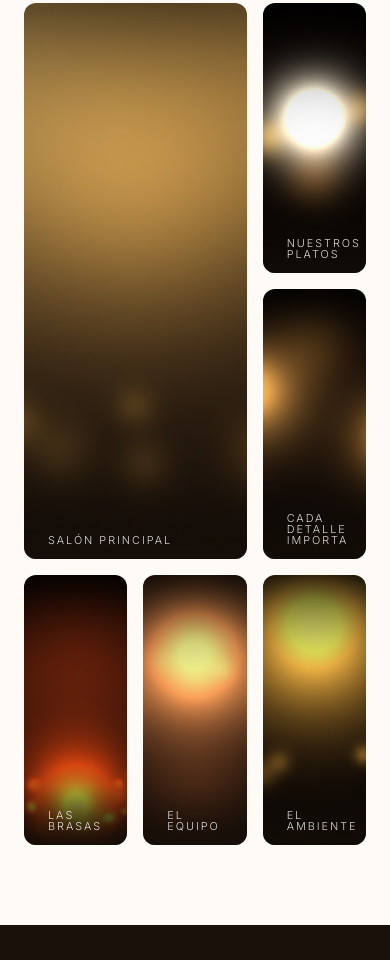
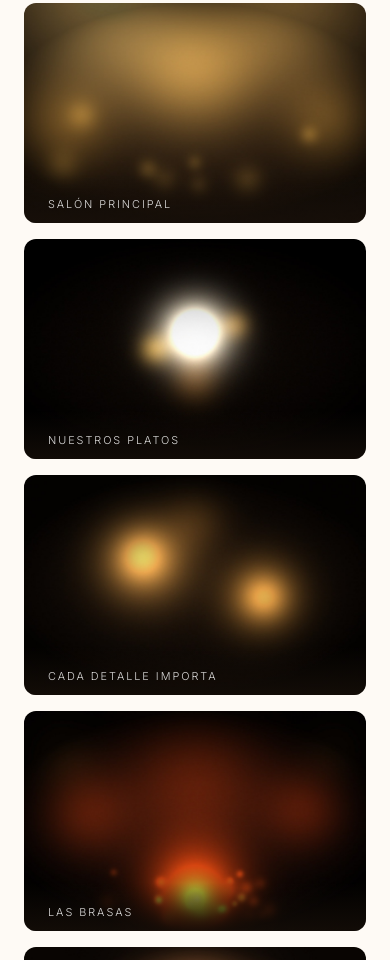
Before and after one commit to JeremiGP/Eiffel-Messon, a plain HTML site: page Messon_Eiffel/pages/nosotros.html in a window 390 px wide. Shown: the part 5090-6050 px from the top of the page. Drawn offline with nearby package versions, Linux system fonts and the light colour scheme.

Commit message:
Subida de correcion

```diff
--- a/Messon_Eiffel/assets/css/nosotros.css
+++ b/Messon_Eiffel/assets/css/nosotros.css
@@ -280,18 +280,30 @@
   .nos-equipo { padding: 5rem 1.5rem; }
   .equipo-grid { grid-template-columns: 1fr; max-width: 400px; }
   .nos-galeria { padding: 5rem 1.5rem; }
-  .galeria-grid-top { grid-template-columns: 1fr; height: auto; }
-  .galeria-grande { height: 260px; }
-  .galeria-col-der { flex-direction: row; }
-  .galeria-col-der .galeria-item { height: 180px; }
-  .galeria-grid-bottom { grid-template-columns: 1fr; height: auto; }
-  .galeria-grid-bottom .galeria-item { height: 200px; }
+  /* Galería bento responsive */
+  .galeria-bento {
+    grid-template-columns: 1fr 1fr;
+    grid-auto-rows: 200px;
+  }
+  .gi-sala    { grid-column: 1 / 3; grid-row: 1 / 2; }
+  .gi-platos  { grid-column: 1 / 2; grid-row: 2 / 3; }
+  .gi-detalle { grid-column: 2 / 3; grid-row: 2 / 3; }
+  .gi-brasas  { grid-column: 1 / 2; grid-row: 3 / 4; }
+  .gi-equipo  { grid-column: 2 / 3; grid-row: 3 / 4; }
+  .gi-ambiente { grid-column: 1 / 3; grid-row: 4 / 5; }
   .nos-cita { padding: 5rem 1.5rem; }
   .cita-deco { font-size: 6rem; }
   .nos-cta { padding: 5rem 1.5rem; }
 }
 @media (max-width: 600px) {
   .equipo-grid { max-width: 100%; }
-  .galeria-col-der { flex-direction: column; }
-  .galeria-col-der .galeria-item { height: 200px; }
+  .galeria-bento {
+    grid-template-columns: 1fr;
+    grid-auto-rows: 220px;
+  }
+  .gi-sala, .gi-platos, .gi-detalle,
+  .gi-brasas, .gi-equipo, .gi-ambiente {
+    grid-column: 1 / 2;
+    grid-row: auto;
+  }
 }
```
Also changed, not shown: Messon_Eiffel/assets/css/contacto.css (+16 -0 lines), Messon_Eiffel/assets/css/reservas.css (+15 -0 lines), Messon_Eiffel/pages/contacto.html (+1 -1 lines).
